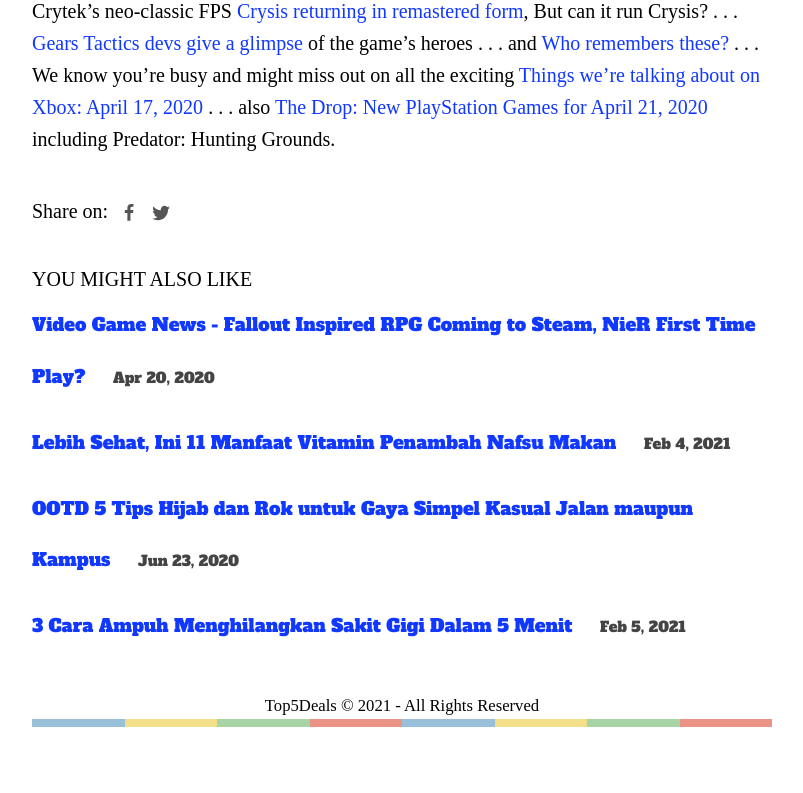
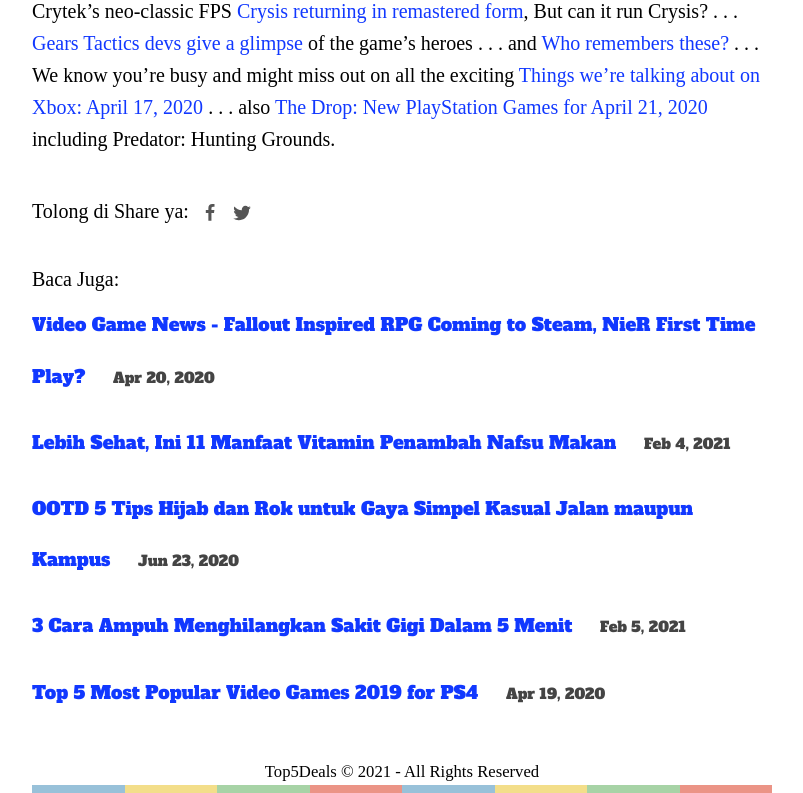
Before and after one commit to coffeecocoa/top5deals, a Jekyll site: the page built from _posts/2020-04-19-top-5-most-popular-gaming-stories-this-week.md, in a window 1280 px wide. Shown: the part 761-1554 px from the top of the page, without its empty margins (238-1041 px from the left). Built offline with Jekyll 4.4.1, drawn with Linux system fonts in a browser that asks for light colours; some web fonts are replaced; before the commit the page ends 1488 px from its top, so only the background shows below that.

Commit message:
Add jembot

```diff
--- a/_includes/share-buttons.html
+++ b/_includes/share-buttons.html
@@ -28,7 +28,7 @@
 
 </style>
 
-<span >Share on: </span><div id="share-buttons">
+<span >Tolong di Share ya: </span><div id="share-buttons">
     <div class="facebook" title="Share this on Facebook" onclick="window.open('https://www.facebook.com/share.php?u={{ site.url }}{{ page.url }}');"><svg viewBox="0 0 1792 1792" xmlns="https://www.w3.org/2000/svg"><path d="M1343 12v264h-157q-86 0-116 36t-30 108v189h293l-39 296h-254v759h-306v-759h-255v-296h255v-218q0-186 104-288.5t277-102.5q147 0 228 12z"/></svg></div>
     <div class="twitter" title="Share this on Twitter" onclick="window.open('https://twitter.com/intent/tweet?text={{ page.title }}&url={{ site.url }}{{ page.url }}');"><svg viewBox="0 0 1792 1792" xmlns="https://www.w3.org/2000/svg"><path d="M1684 408q-67 98-162 167 1 14 1 42 0 130-38 259.5t-115.5 248.5-184.5 210.5-258 146-323 54.5q-271 0-496-145 35 4 78 4 225 0 401-138-105-2-188-64.5t-114-159.5q33 5 61 5 43 0 85-11-112-23-185.5-111.5t-73.5-205.5v-4q68 38 146 41-66-44-105-115t-39-154q0-88 44-163 121 149 294.5 238.5t371.5 99.5q-8-38-8-74 0-134 94.5-228.5t228.5-94.5q140 0 236 102 109-21 205-78-37 115-142 178 93-10 186-50z"/></svg></div>
 
--- a/_layouts/post.html
+++ b/_layouts/post.html
@@ -17,9 +17,9 @@
 {% include share-buttons.html %}
 
 <br><br>
-<span>YOU MIGHT ALSO LIKE</span>
+<span>Baca Juga:</span>
 
-{% assign posts = site.posts | where_exp:"post", "post.url != page.url" | sample:4 %}
+{% assign posts = site.posts | where_exp:"post", "post.url != page.url" | sample:5 %}
 {% for post in posts %}
   {% include related-post.html %}
 {% endfor %}
```
